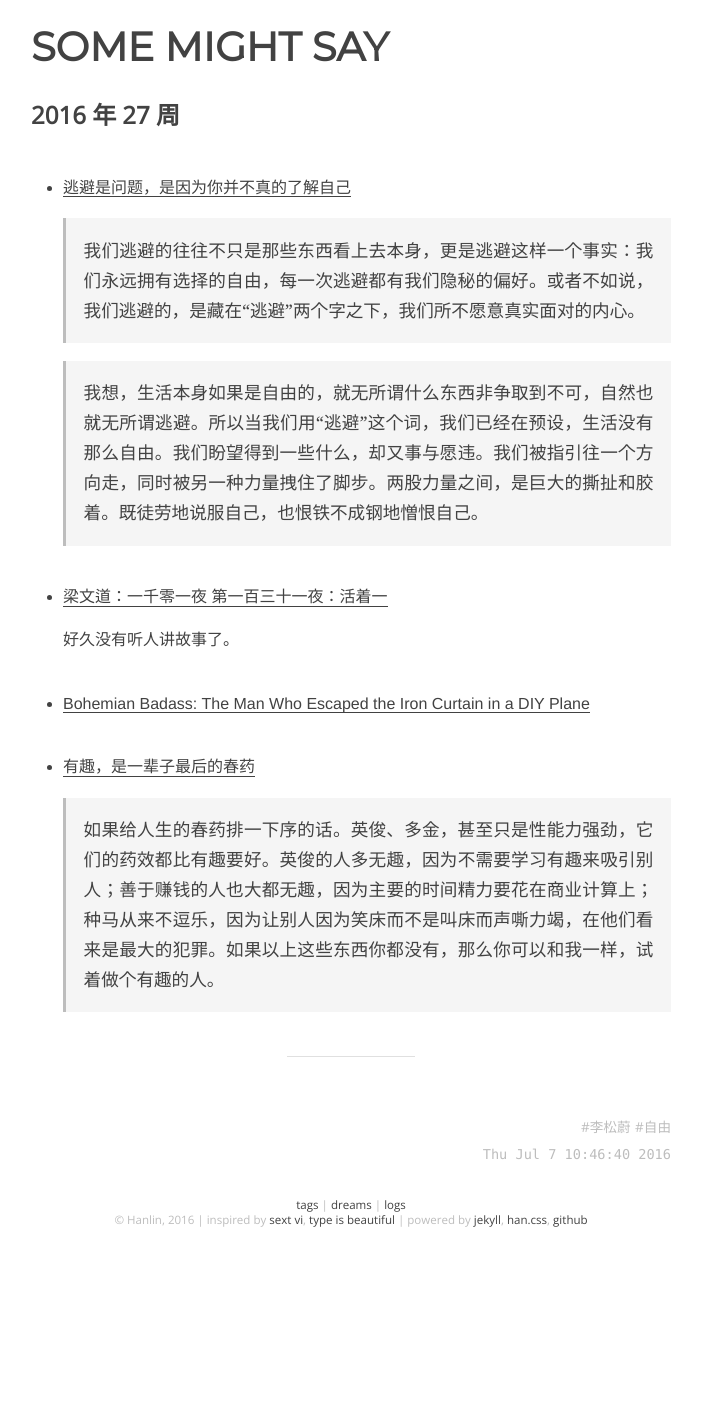
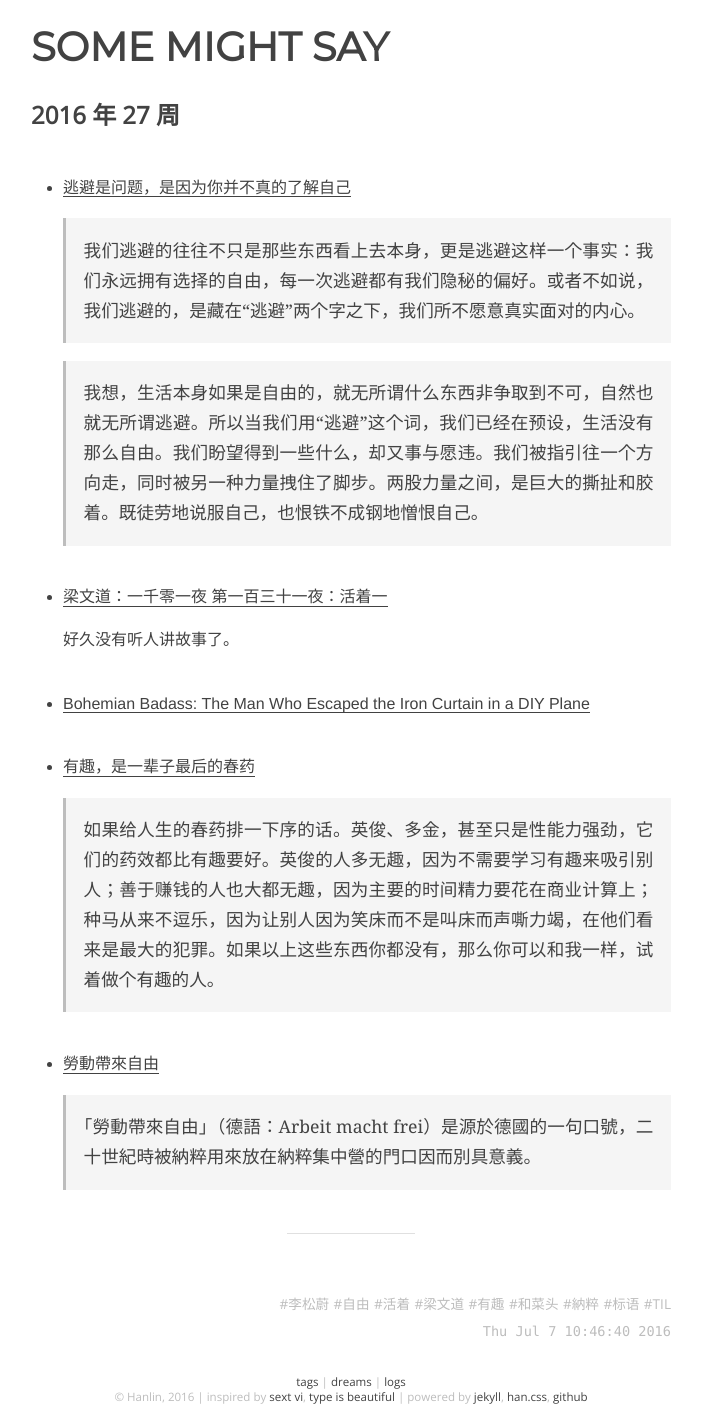
Before and after one commit to onion7878/word, a Jekyll site: the page built from _posts/logs/2016-04-11-27.md, in a window 1280 px wide. Shown: the whole page, without its empty margins (289-991 px from the left). Built offline with Jekyll 4.4.1, drawn with Linux system fonts in a browser that asks for light colours; before the commit the page ends 1240 px from its top, so only the background shows below that.

Commit message:
add new item

```diff
--- a/_posts/logs/2016-04-11-27.md
+++ b/_posts/logs/2016-04-11-27.md
@@ -4,7 +4,7 @@ layout: post
 title:  2016 年 27 周
 date: 16-07-07 10:46:40
 categories: [log]
-tags: [李松蔚, 自由]
+tags: [李松蔚, 自由, 活着, 梁文道, 有趣, 和菜头, 納粹, 标语, TIL]
 
 ---
 
@@ -24,4 +24,8 @@ tags: [李松蔚, 自由]
 
 	> 如果给人生的春药排一下序的话。英俊、多金，甚至只是性能力强劲，它们的药效都比有趣要好。英俊的人多无趣，因为不需要学习有趣来吸引别人；善于赚钱的人也大都无趣，因为主要的时间精力要花在商业计算上；种马从来不逗乐，因为让别人因为笑床而不是叫床而声嘶力竭，在他们看来是最大的犯罪。如果以上这些东西你都没有，那么你可以和我一样，试着做个有趣的人。
 
+- [勞動帶來自由](https://zh.wikipedia.org/wiki/勞動帶來自由)
+
+	> 「勞動帶來自由」（德語：Arbeit macht frei）是源於德國的一句口號，二十世紀時被納粹用來放在納粹集中營的門口因而別具意義。
+
 ---
```
